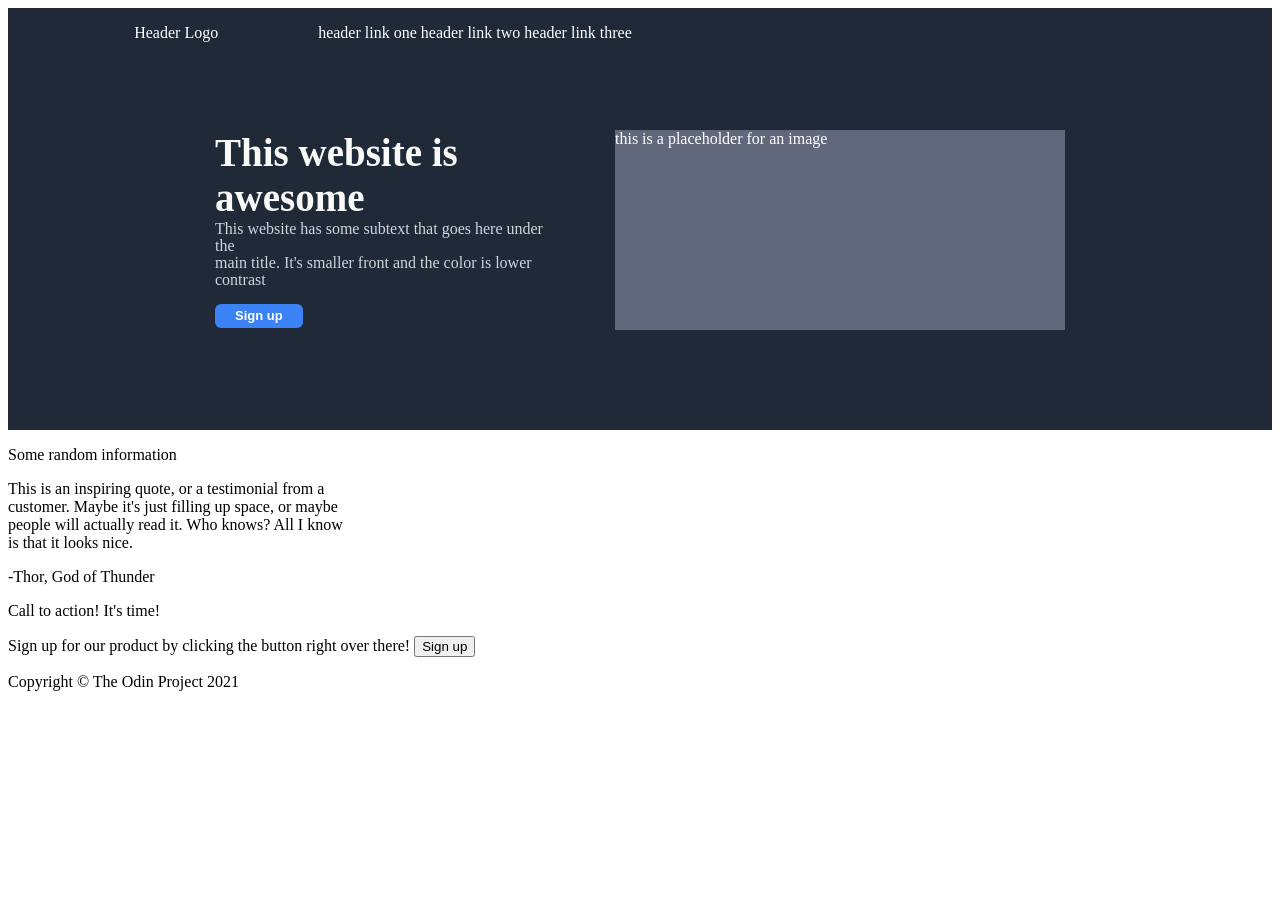
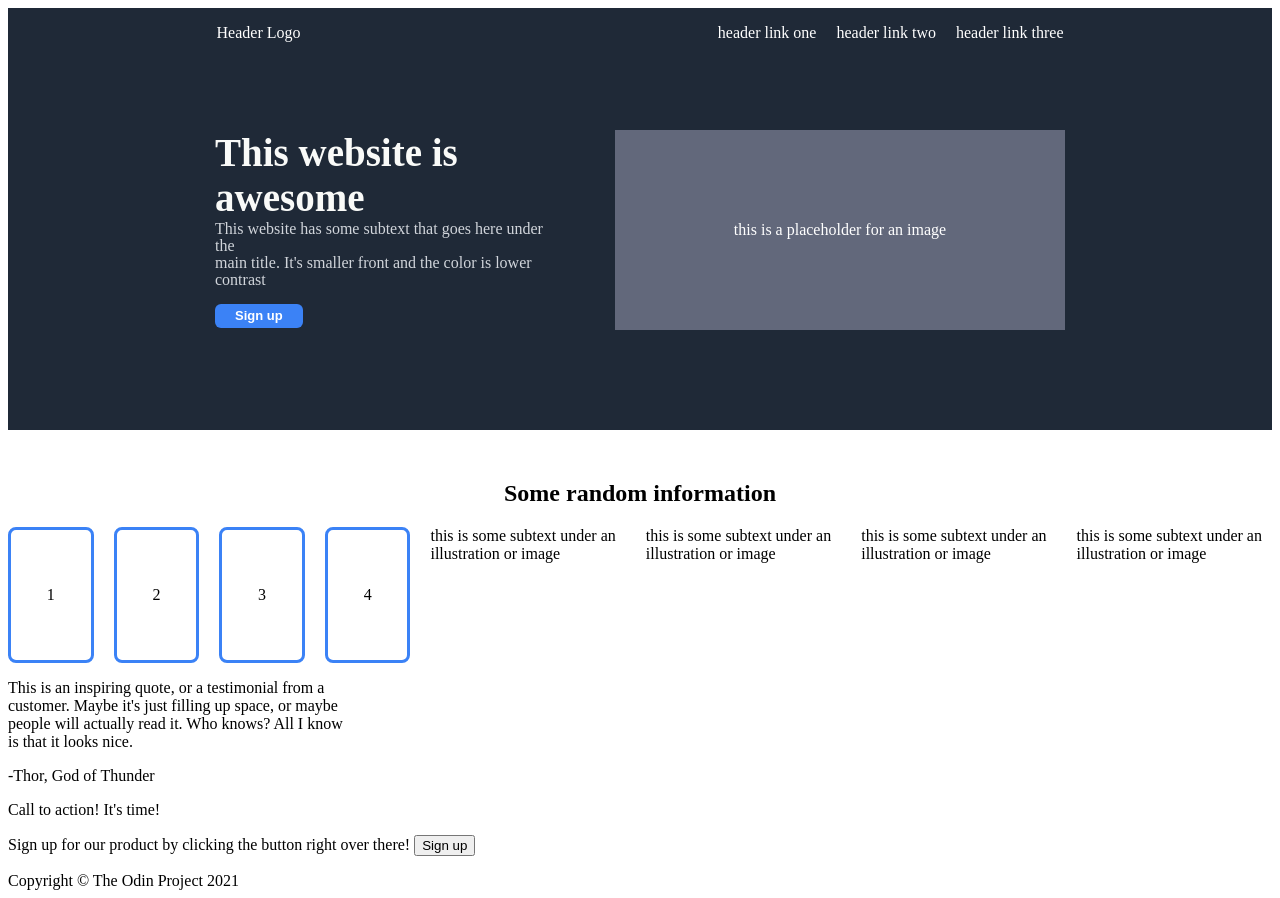
Before and after one commit to Junior920/landing-page, a plain HTML site: page index.html in a window 1280 px wide. Before the commit the page ends 800 px from the top, so only its background shows below. Drawn offline with Linux system fonts and the light colour scheme.

Commit message:
updated second section

```diff
--- a/index.html
+++ b/index.html
@@ -12,7 +12,7 @@
 <body>
   <div class="hero">
     <p class="header-content">Header Logo
-      <span>
+      <span class="header-links">
         <a>header link one</a>
         <a>header link two</a>
         <a>header link three</a>
@@ -29,21 +29,23 @@
     </div>
   </div>
 
-    <p>Some random information</p>
 
+  <div class="second-section">
+    <p class="second-section-header">Some random information</p>
   <!-- The empty boxes with some tests below -->
-    <div>
-      <div></div>
-      <div></div>
-      <div></div>
-      <div></div>
+    <div class="boxes-texts-container">
+      <div class="box">1</div>
+      <div class="box">2</div>
+      <div class="box">3</div>
+      <div class="box">4</div>
 
       <!--the tests below the boxes-->
-      <div></div>
-      <div></div>
-      <div></div>
-      <div></div>
+      <div>this is some subtext under an illustration or image</div>
+      <div>this is some subtext under an illustration or image</div>
+      <div>this is some subtext under an illustration or image</div>
+      <div>this is some subtext under an illustration or image</div>
     </div>
+  </div>
 
     <p>This is an inspiring quote, or a testimonial from a<br>customer. Maybe it's just filling up space, or maybe<br>people will actually read it. Who knows? All I know<br> is that it looks nice.</p>
 
--- a/style.css
+++ b/style.css
@@ -12,11 +12,21 @@
 }
 
 .header-content{
-    width: 750px;
+    width: px;
     height: 90px;
     display: flex;
     justify-content: center;
-    gap: 100px;
+    gap: 313px;
+    /* outline: 2px solid red; */
+
+}
+
+.header-links {
+    display: flex;
+    gap: 20px;
+    justify-content: flex-end;
+    /* outline: 2px solid red; */
+    width: 450px;
 
 }
 
@@ -39,6 +49,9 @@
     width: 450px;
     height: 200px;
     background-color: #8a8fa49f;
+    /* outline: 2px solid red; */
+    text-align: center;
+    line-height: 200px;
 
 }
 
@@ -74,3 +87,42 @@
     border: none;
     line-height: 14px;
 }
+
+.second-section-header {
+    text-align: center;
+    font-weight: 700;
+    font-size: 24px;
+    margin-top: 50px;
+    margin-bottom: 20px;
+}
+
+.boxes-texts-container {
+    display: flex;
+    justify-content: center;
+    gap: 20px;
+    /* margin-bottom: 50px;  */
+}
+
+/* .box {
+    width: 130px;
+    height: 130px;
+    background-color: #E5E7EB;
+    outline: 2px solid red;
+    border-color: #3B82F6;
+    display: flex;
+    align-items: center;
+    justify-content: center;
+    border-radius: 8px;
+
+} */
+
+.box {
+  width: 130px;
+  height: 130px;
+  /* background-color: #E5E7EB;  */
+  border: 3px solid #3B82F6; /* 👈 adds a solid blue line around the box */
+  display: flex;
+  align-items: center;
+  justify-content: center;
+  border-radius: 8px;
+}
```
